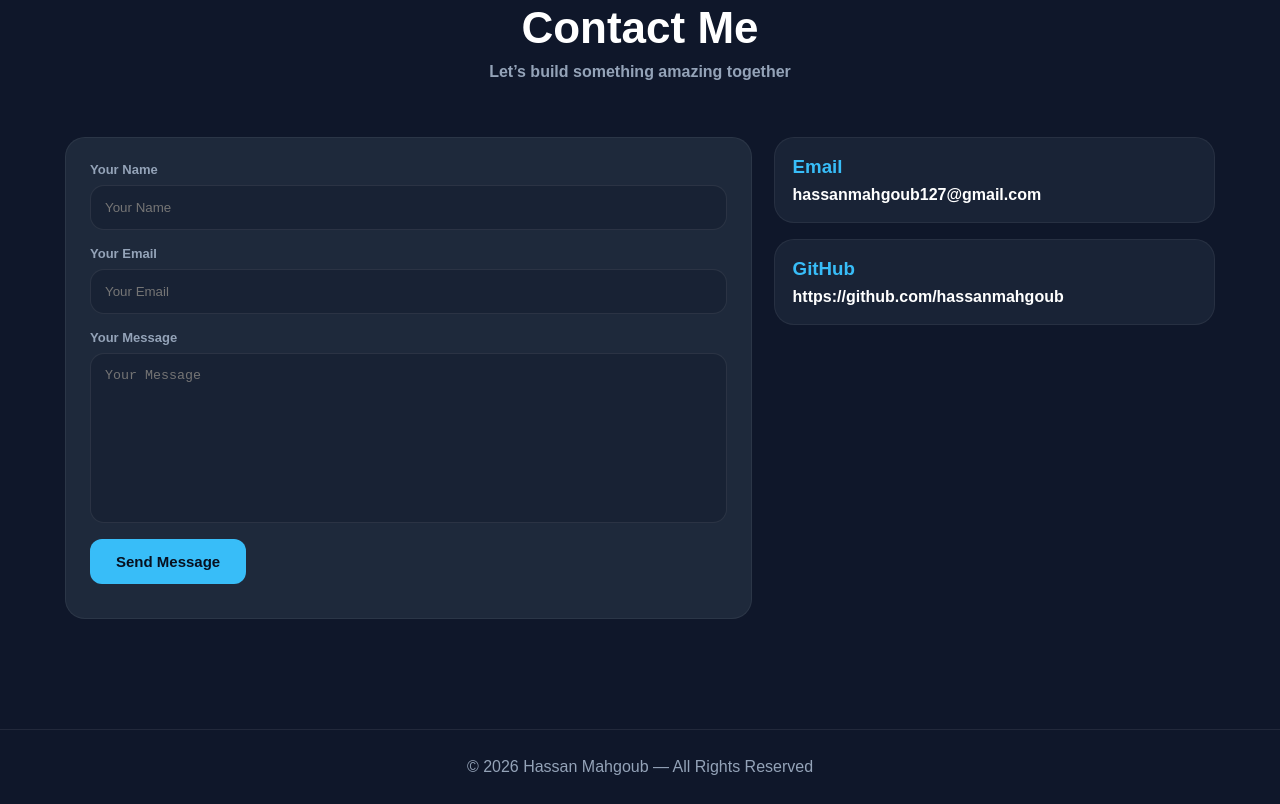
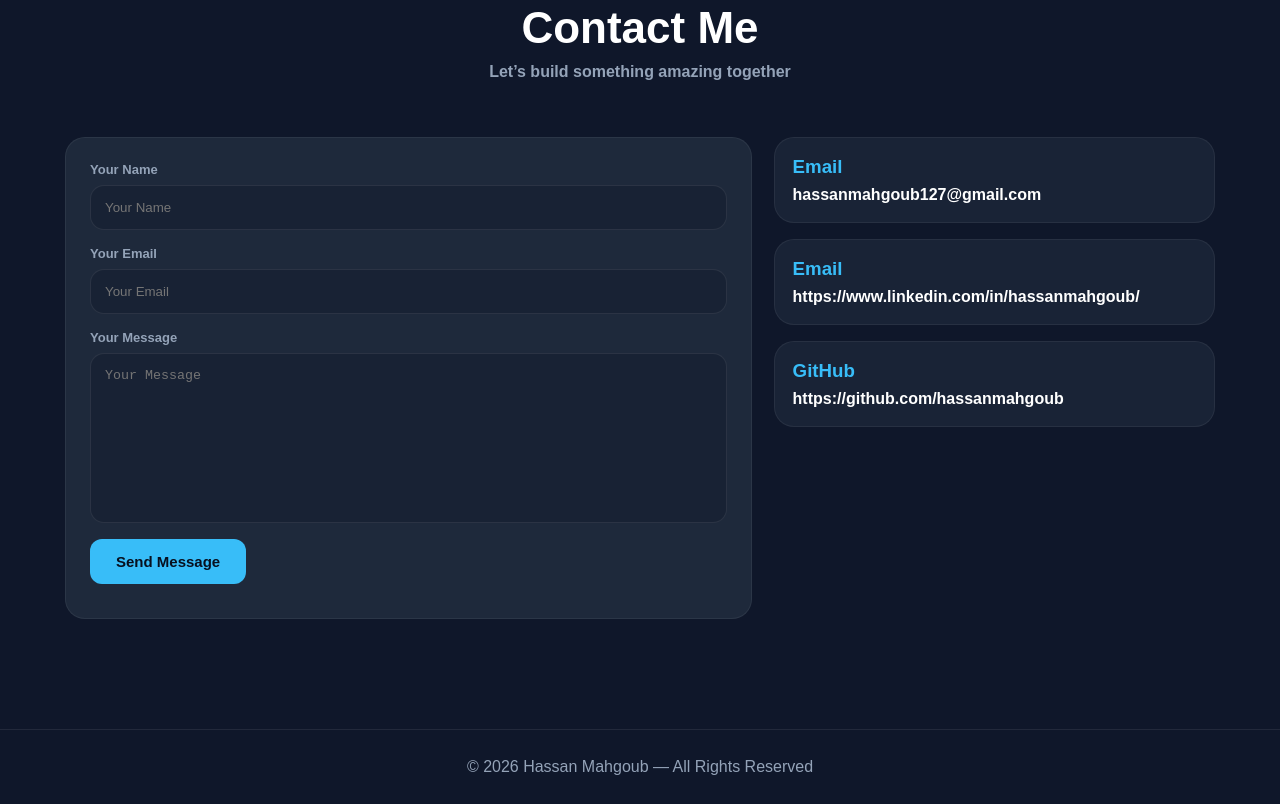
Before and after one commit to hassanmahgoub/My-WebSite, a plain HTML site: page index.html in a window 1280 px wide. Shown: the part 3207-4011 px from the top of the page. Drawn offline with Linux system fonts and the light colour scheme.

Commit message:
Update index.html

```diff
--- a/index.html
+++ b/index.html
@@ -227,6 +227,10 @@
               <a class="aside-link" href="mailto:hassanmahgoub127@gmail.com">hassanmahgoub127@gmail.com</a>
             </div>
             <div class="aside-card">
+              <h3>Email</h3>
+              <a class="aside-link" href="https://www.linkedin.com/in/hassanmahgoub/">https://www.linkedin.com/in/hassanmahgoub/</a>
+            </div>
+            <div class="aside-card">
               <h3>GitHub</h3>
               <a class="aside-link" href="https://github.com/hassanmahgoub" target="_blank" rel="noreferrer">https://github.com/hassanmahgoub</a>
             </div>
```
